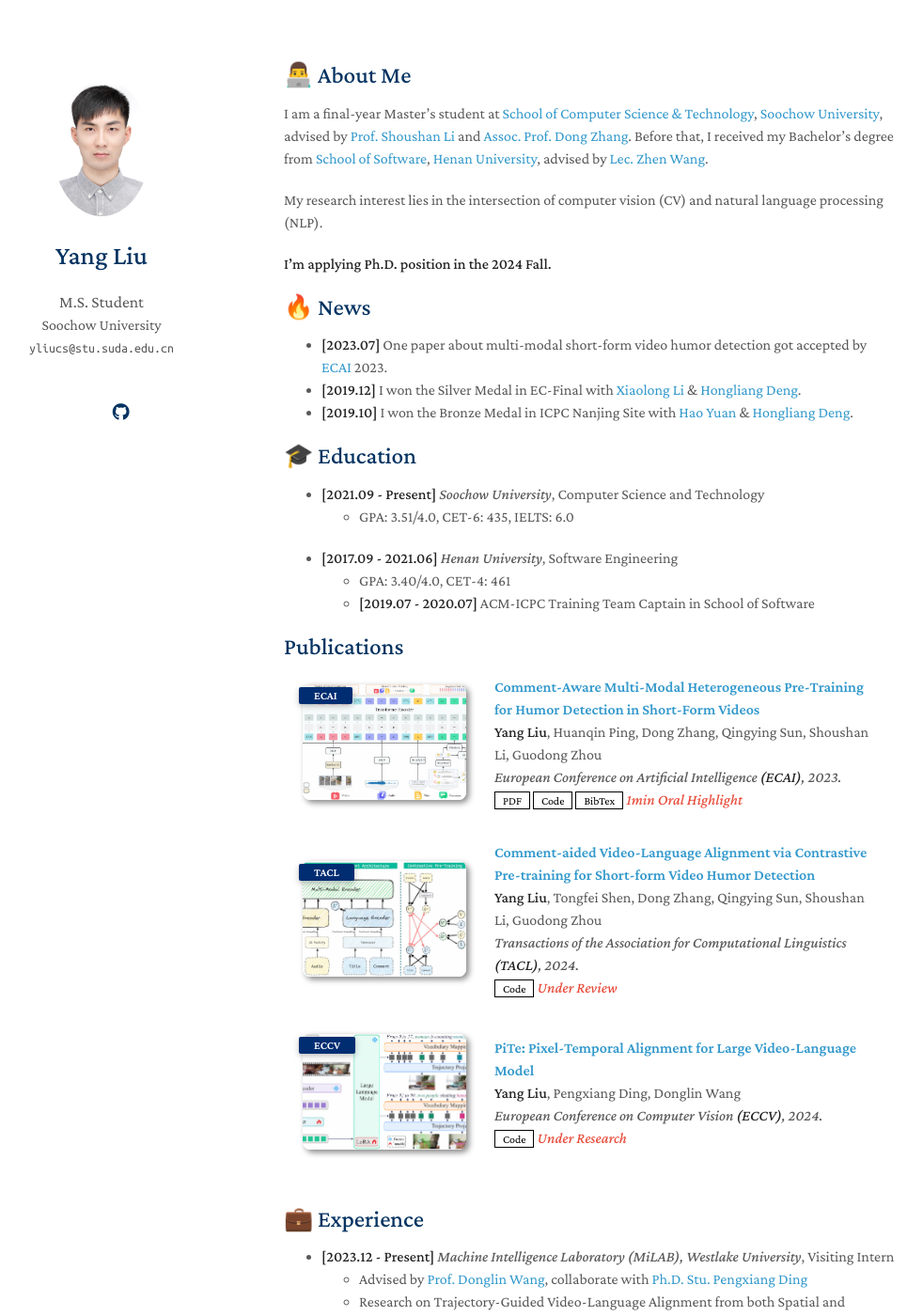
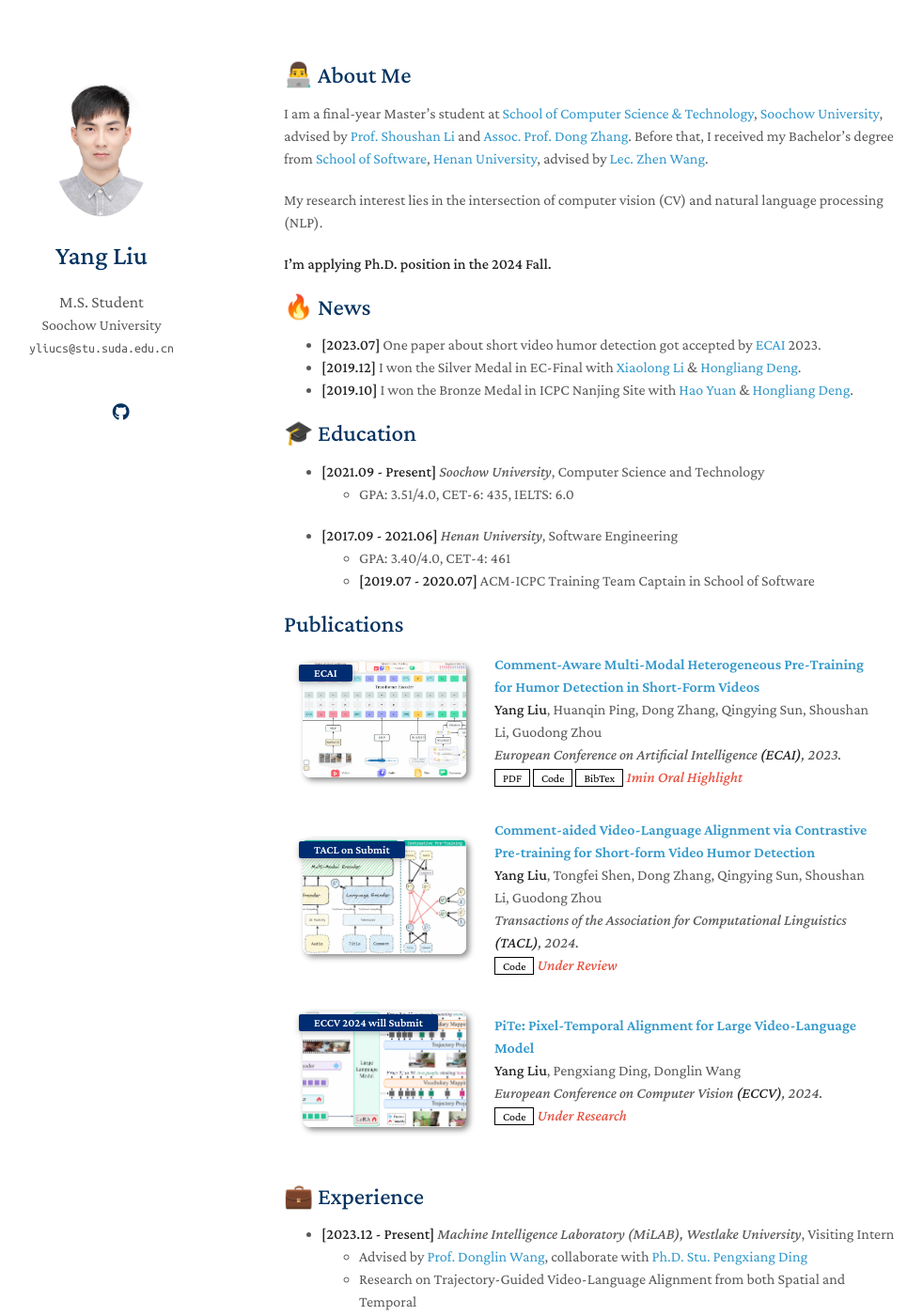
Before and after one commit to yliu-cs/yliu-cs.github.io, a Jekyll site: the page built from index.md, in a window 1280 px wide and 1400 px high. Shown: the whole window at 94% size, without its empty margins (168-1150 px from the left). Built offline with Jekyll 4.4.1, drawn with Linux system fonts in a browser that asks for light colours; nearby versions of some CDN libraries; a style sheet for code colours, icons or effects is not loaded; our own code applies the rules of GitHub Pages for plain Markdown files.

Commit message:
Add Submit Flag

```diff
--- a/_data/publications.yml
+++ b/_data/publications.yml
@@ -12,7 +12,7 @@ main:
 
   - title: "Comment-aided Video-Language Alignment via Contrastive Pre-training for Short-form Video Humor Detection"
     authors: <strong>Yang Liu</strong>, Tongfei Shen, Dong Zhang, Qingying Sun, Shoushan Li, Guodong Zhou
-    conference_short: TACL
+    conference_short: TACL on Submit
     conference: Transactions of the Association for Computational Linguistics <strong>(TACL)</strong>, 2024.
     # pdf: https://arxiv.org/pdf/2002.10211.pdf
     code: https://github.com/yliu-cs/CVLA
@@ -21,7 +21,7 @@ main:
 
   - title: "PiTe: Pixel-Temporal Alignment for Large Video-Language Model"
     authors: <strong>Yang Liu</strong>, Pengxiang Ding, Donglin Wang
-    conference_short: ECCV
+    conference_short: ECCV 2024 will Submit
     conference: European Conference on Computer Vision <strong>(ECCV)</strong>, 2024.
     # pdf: https://arxiv.org/pdf/2002.10211.pdf
     code: https://github.com/yliu-cs/PiTe
--- a/index.md
+++ b/index.md
@@ -12,7 +12,7 @@ My research interest lies in the intersection of computer vision (CV) and natura
 
 ## 🔥 News
 
-- **[2023.07]** One paper about multi-modal short-form video humor detection got accepted by [ECAI](https://ecai2023.eu) 2023.
+- **[2023.07]** One paper about short video humor detection got accepted by [ECAI](https://ecai2023.eu) 2023.
 - **[2019.12]** I won the Silver Medal in EC-Final with [Xiaolong Li](https://gitee.com/lxl-233) &amp; [Hongliang Deng](https://github.com/Mug-9).
 - **[2019.10]** I won the Bronze Medal in ICPC Nanjing Site with [Hao Yuan](https://github.com/Sanzo00) &amp; [Hongliang Deng](https://github.com/Mug-9).
 
```
Also changed, not shown: _includes/publications.md (line endings or trailing spaces).
